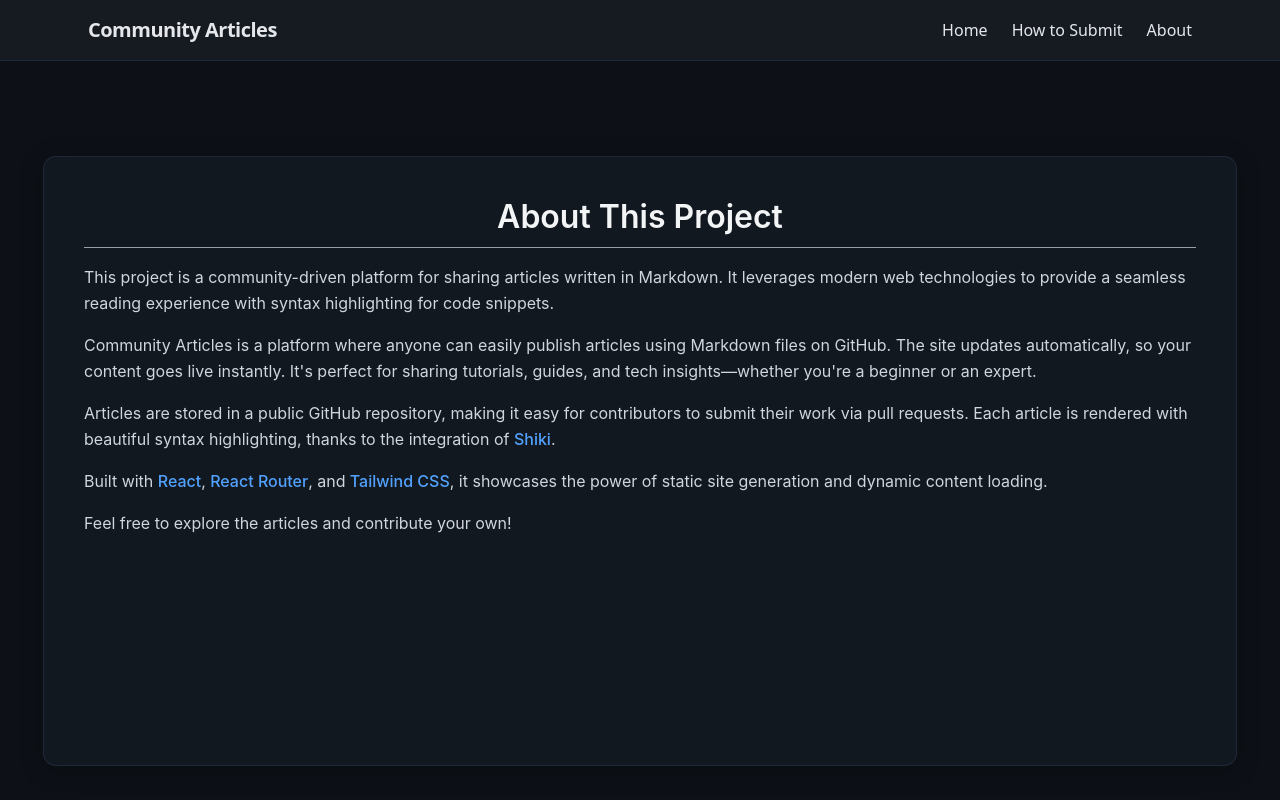
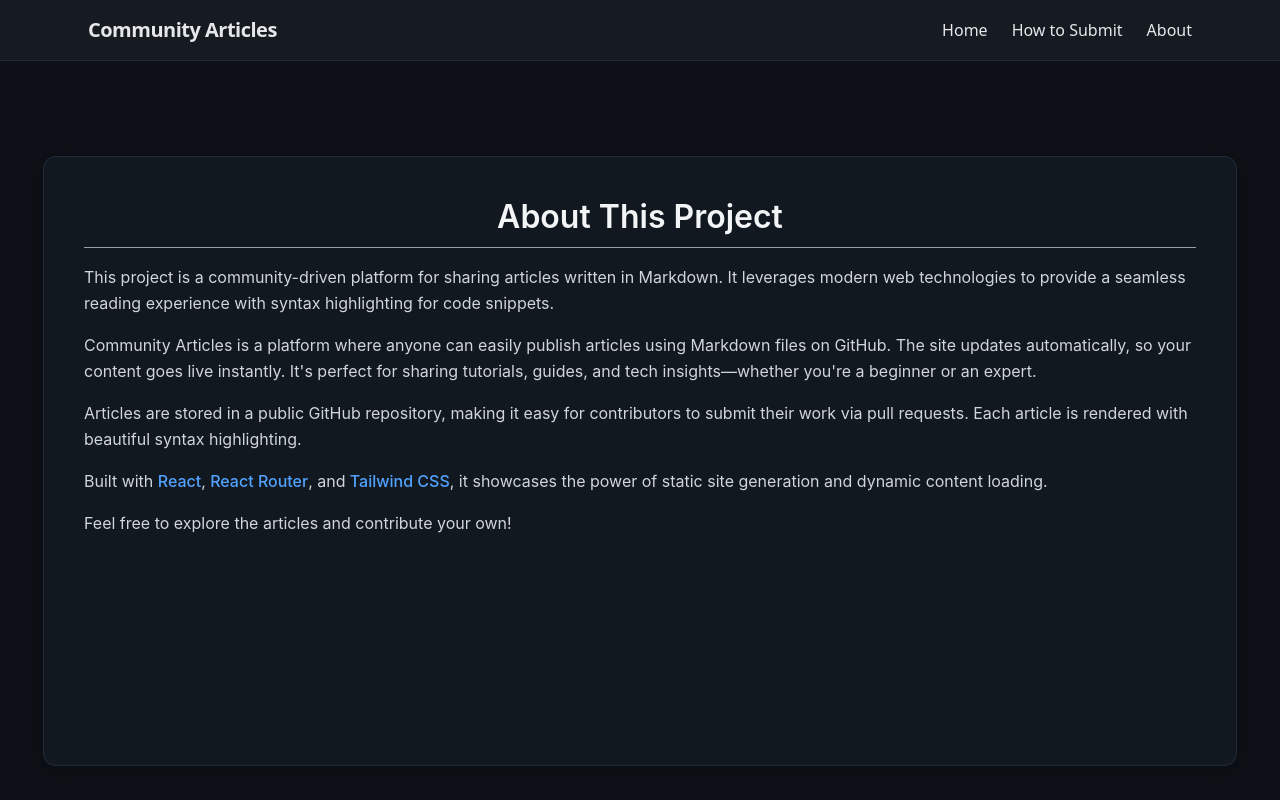
Before and after one commit to gabriel-logan/community-articles, a React (Vite) app: page /community-articles/about in a window 1280 px wide. Shown: the top 800 px of the page. Built offline with nearby package versions, Linux system fonts and the light colour scheme; what @wooorm/starry-night would draw is missing.

Commit message:
fix: remove mention of Shiki from About page description

```diff
--- a/src/pages/About.tsx
+++ b/src/pages/About.tsx
@@ -24,8 +24,7 @@ export default function AboutPage() {
         <p className="mb-6 leading-relaxed text-gray-300">
           Articles are stored in a public GitHub repository, making it easy for
           contributors to submit their work via pull requests. Each article is
-          rendered with beautiful syntax highlighting, thanks to the integration
-          of <span className="font-medium text-blue-400">Shiki</span>.
+          rendered with beautiful syntax highlighting.
         </p>
 
         <p className="mb-6 leading-relaxed text-gray-300">
```
